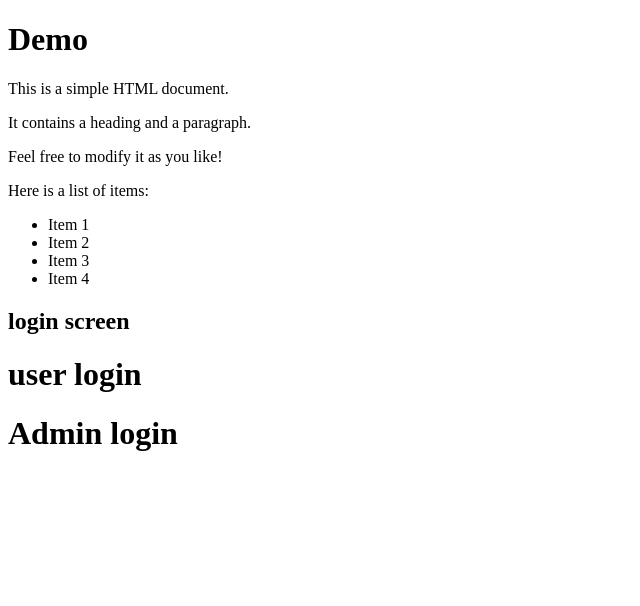
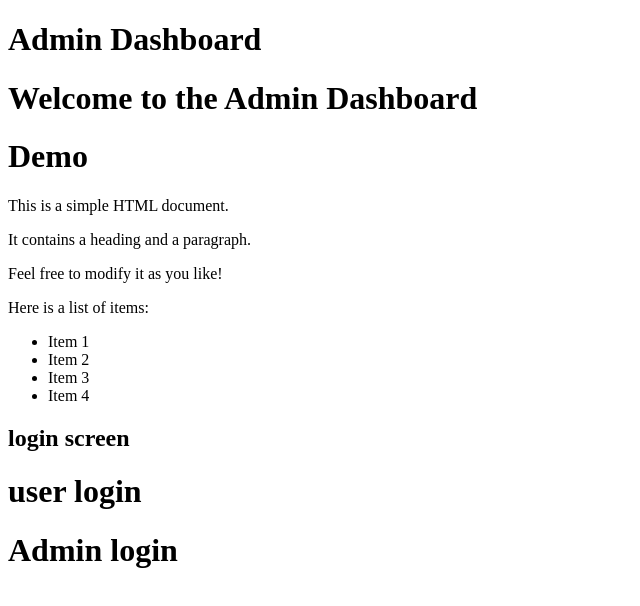
Before and after one commit to premchanduyerra123/gitdemo, a plain HTML site: page index.html in a window 1280 px wide. Shown: the whole page, without its empty margins (0-640 px from the left). Drawn offline with Linux system fonts and the light colour scheme.

Commit message:
Admin DashBoard

```diff
--- a/index.html
+++ b/index.html
@@ -9,6 +9,8 @@
 
 <body>
 
+    <h1>Admin Dashboard</h1>
+    <h1>Welcome to the Admin Dashboard</h1>
     <h1>Demo</h1>
 
     <p>This is a simple HTML document.</p>
```
